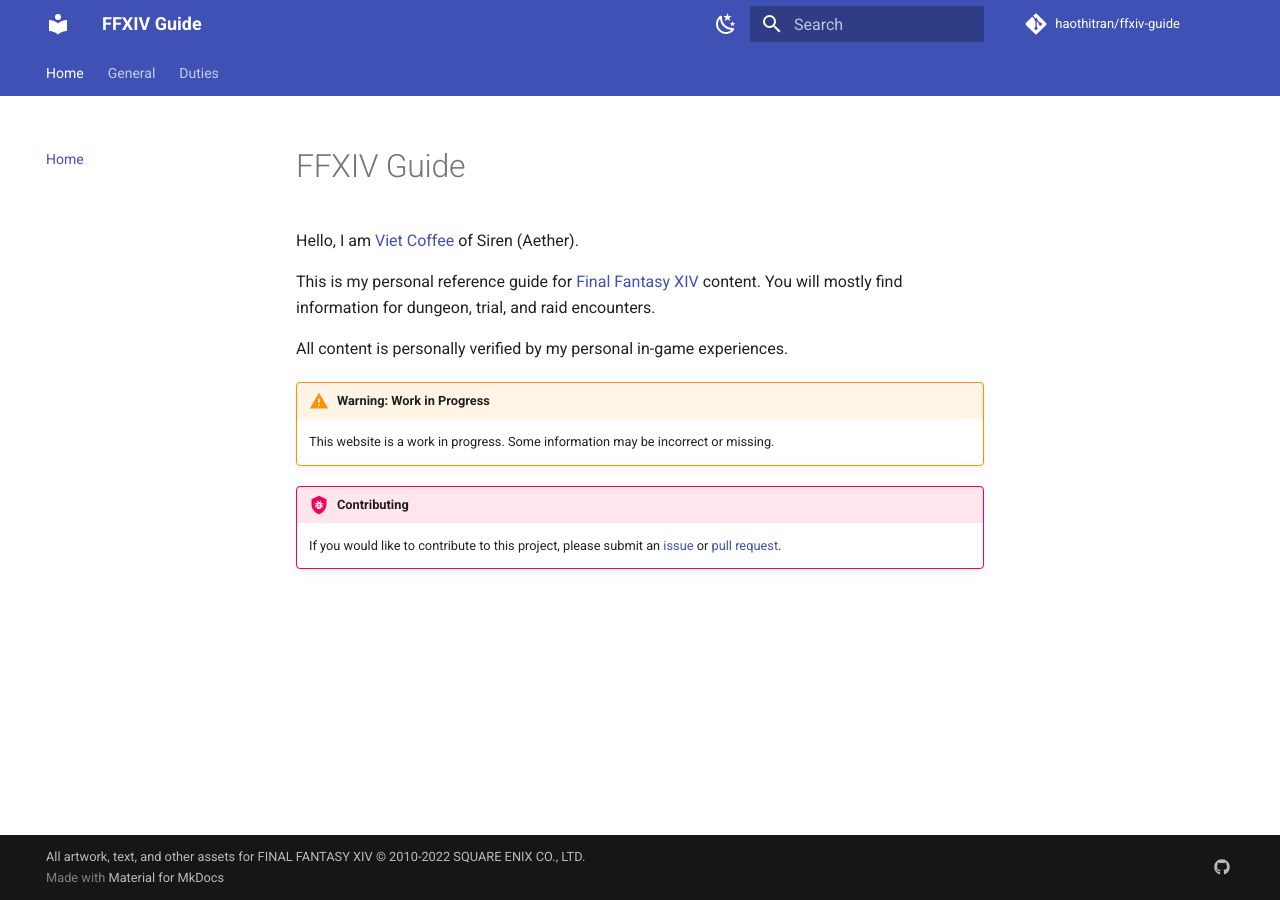
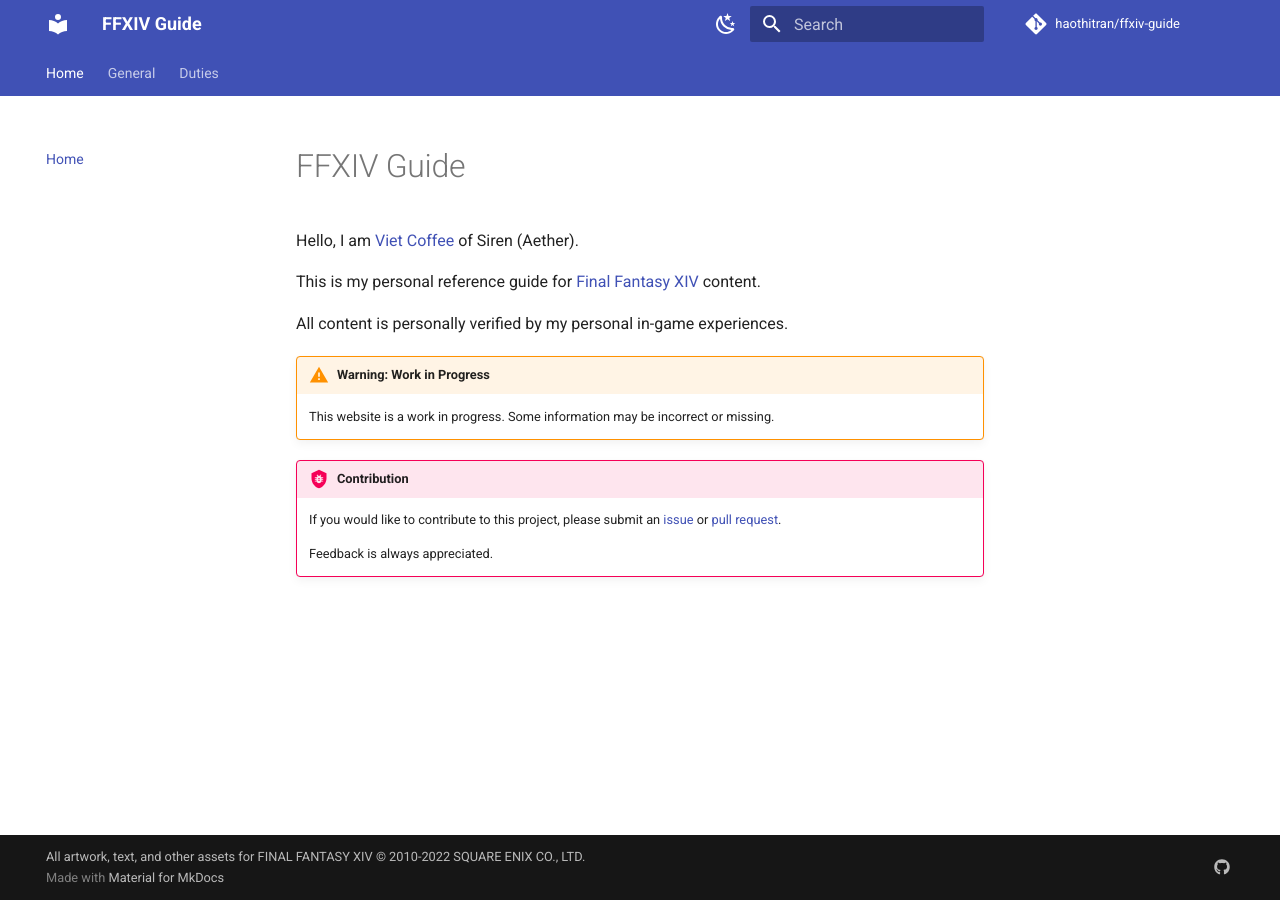
Before and after one commit to haothitran/etheirys, an MkDocs documentation site: the page built from docs/index.md, in a window 1280 px wide. Built offline with MkDocs 1.6.1 and Material for MkDocs 9.7.7, drawn with Linux system fonts in a browser that asks for light colours; comment, search, counter and statistics services are not loaded.

Commit message:
Update index page

```diff
--- a/docs/index.md
+++ b/docs/index.md
@@ -2,12 +2,14 @@
 
 Hello, I am [Viet Coffee](https://na.finalfantasyxiv.com/lodestone/character/37013782/) of Siren (Aether).
 
-This is my personal reference guide for [Final Fantasy XIV](https://www.finalfantasyxiv.com/) content. You will mostly find information for dungeon, trial, and raid encounters.
+This is my personal reference guide for [Final Fantasy XIV](https://www.finalfantasyxiv.com/) content.
 
 All content is personally verified by my personal in-game experiences.
 
 !!! warning "Warning: Work in Progress"
     This website is a work in progress. Some information may be incorrect or missing.
 
-!!! bug "Contributing"
+!!! bug "Contribution"
     If you would like to contribute to this project, please submit an [issue](https://github.com/haothitran/ffxiv-guide/issues) or [pull request](https://github.com/haothitran/ffxiv-guide/pulls).
+
+    Feedback is always appreciated.
```
